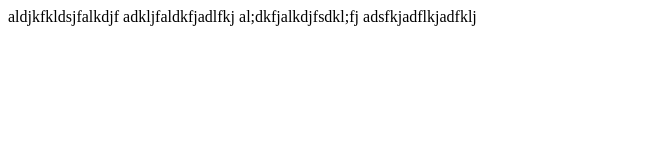
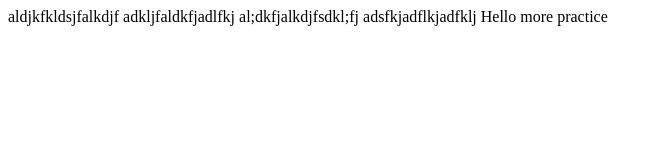
Before and after one commit to DariusJones/moregitpractice, a plain HTML site: page index.html in a window 1280 px wide. Shown: the whole page, without its empty margins (0-662 px from the left). Drawn offline with Linux system fonts and the light colour scheme.

Commit message:
added a line

```diff
--- a/index.html
+++ b/index.html
@@ -8,6 +8,7 @@
 	adkljfaldkfjadlfkj
 	al;dkfjalkdjfsdkl;fj
 	adsfkjadflkjadfklj
+	Hello more practice
 
 </body>
 </html>
```
